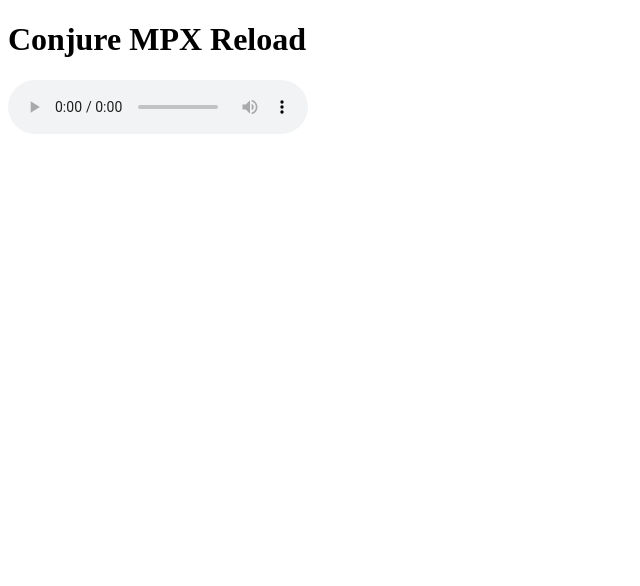
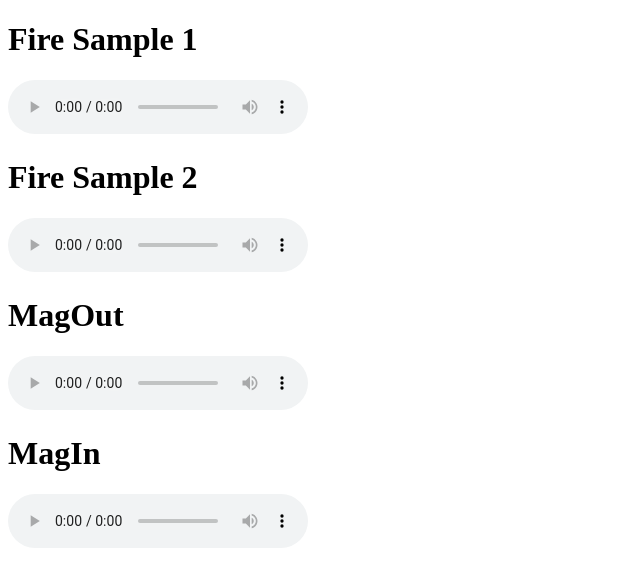
Before and after one commit to xXdevon088Xx/marketsite, a plain HTML site: page index.html in a window 1280 px wide. Shown: the whole page, without its empty margins (0-640 px from the left). Drawn offline with Linux system fonts and the light colour scheme.

Commit message:
Update index.html

```diff
--- a/index.html
+++ b/index.html
@@ -1,9 +1,21 @@
 <!DOCTYPE html>
 <html>
     <body>
-        <h1>Conjure MPX Reload</h1>
+        <h1>Fire Sample 1</h1>
         <audio controls>
-            <source src="era_dev-conjurempx-reload2.wav" type="audio/wav">
+            <source src="era_dev-liebegm4-fire.wav" type="audio/wav">
+        </audio>
+        <h1>Fire Sample 2</h1>
+        <audio controls>
+            <source src="era_dev-liebegm4-fire2.wav" type="audio/wav">
+        </audio>
+        <h1>MagOut</h1>
+        <audio controls>
+            <source src="era_dev-liebegm4-magout.wav" type="audio/wav">
+        </audio>
+        <h1>MagIn</h1>
+        <audio controls>
+            <source src="era_dev-liebegm4-magin.wav" type="audio/wav">
         </audio>
     </body>
 </html>
```
